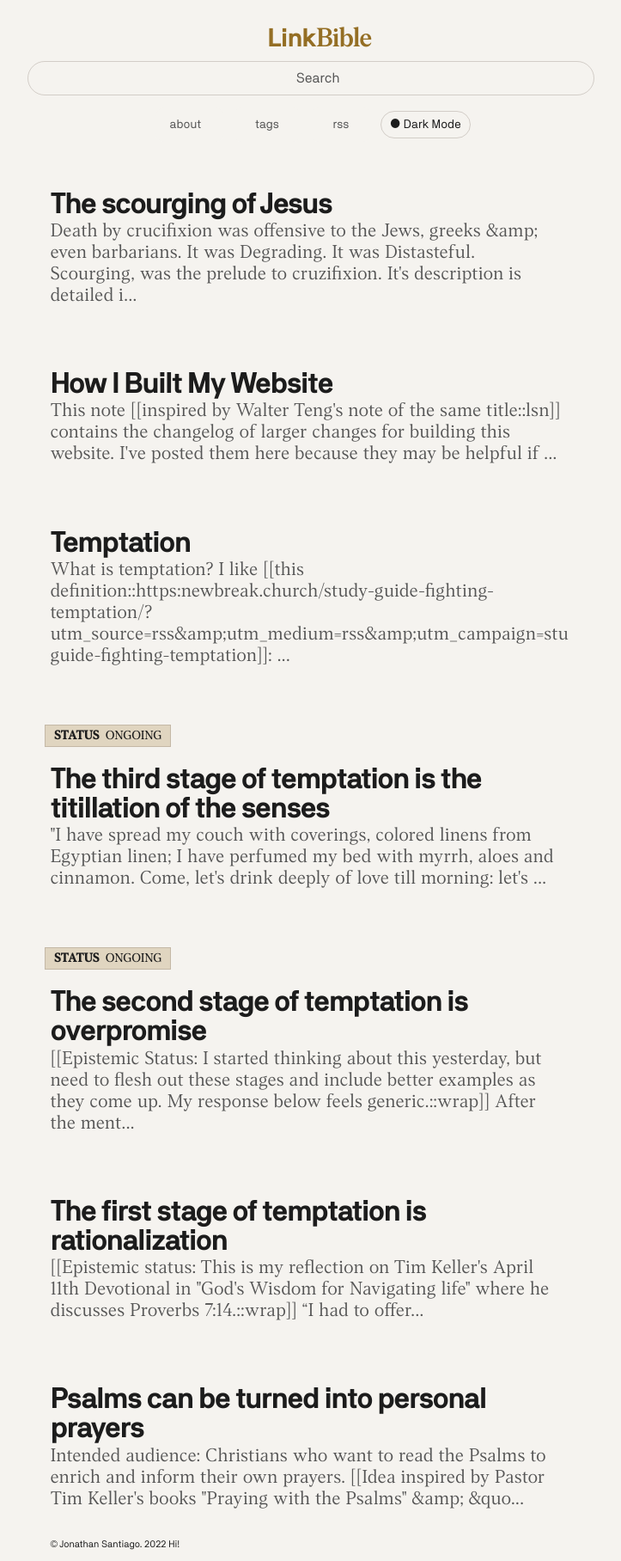
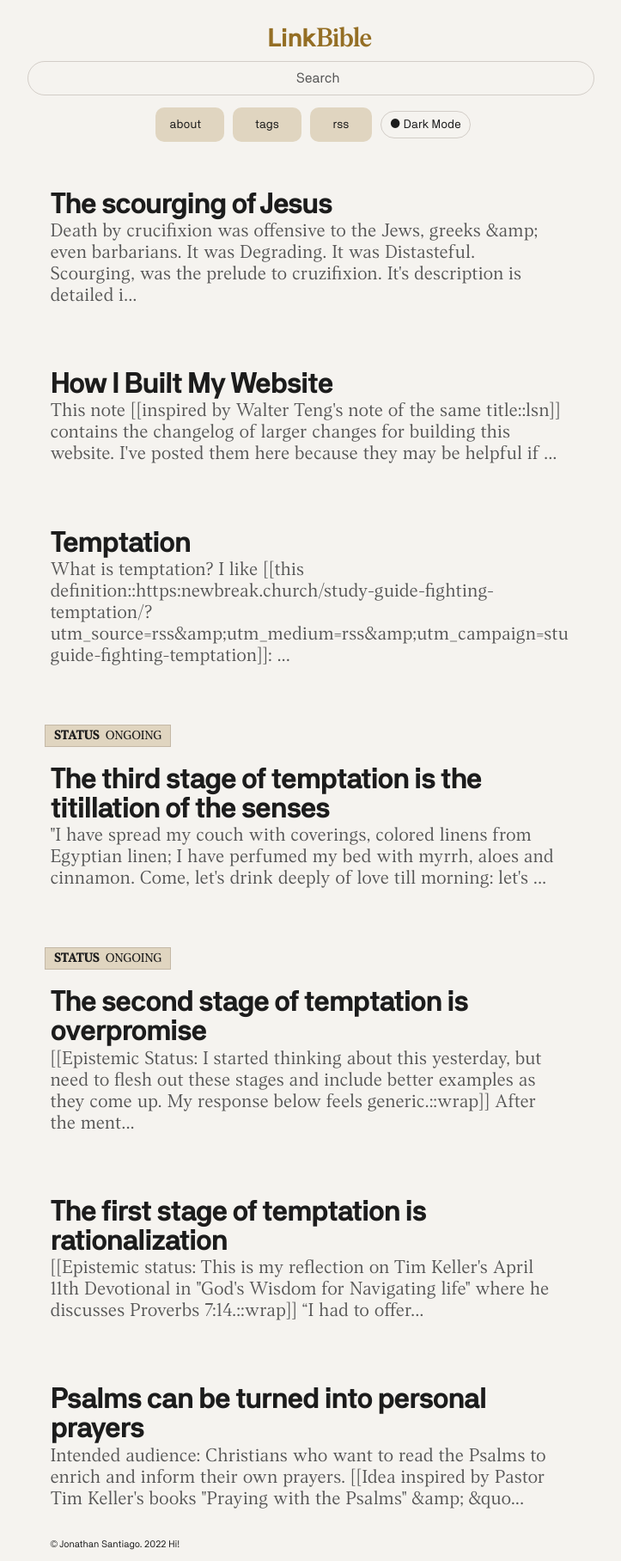
Before and after one commit to jsantiago611/digital-garden-master, a Jekyll site: the page built from index.md, in a window 1280 px wide. Shown: the whole page at 86% size, without its empty margins (278-1001 px from the left). Built offline with Jekyll 4.4.1, drawn with Linux system fonts in a browser that asks for light colours.

Commit message:
changing button color

```diff
--- a/assets/css/Style.css
+++ b/assets/css/Style.css
@@ -2054,7 +2054,7 @@ border-bottom: 1px solid var(--c-card-border);*/
     text-decoration: none;
     vertical-align: middle;
     padding: 8px 4.9px;
-    background-color: var(--c-btn-alt-bg);
+   background-color: var(--c-btn-bg);
     border-radius: 10px;
 	margin: 0 5px;
     @media(min-width: 500px) {
@@ -2075,7 +2075,7 @@ border-bottom: 1px solid var(--c-card-border);*/
     font-weight: 400;
     font-size: var(--font-size-small);
     font-family: var(--font-family-mono);
-    color: var(--c-text-muted);
+    color: var(--c-text);
     margin-bottom: 0;
     text-transform: lowercase;
 }
```
